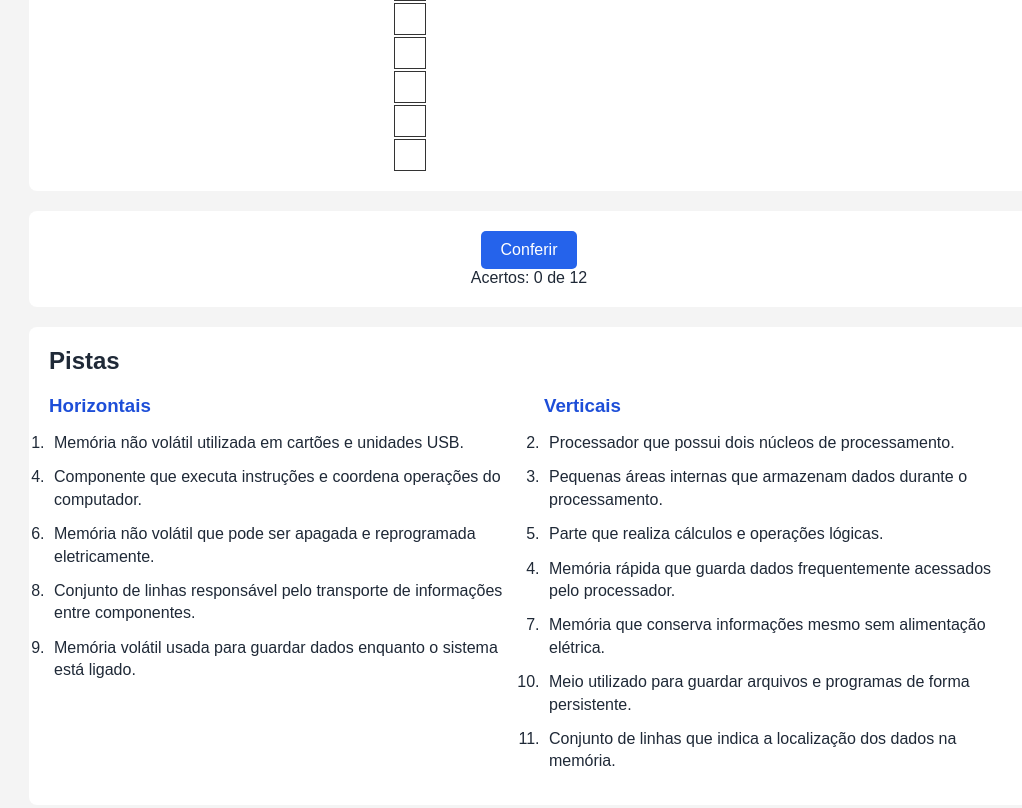
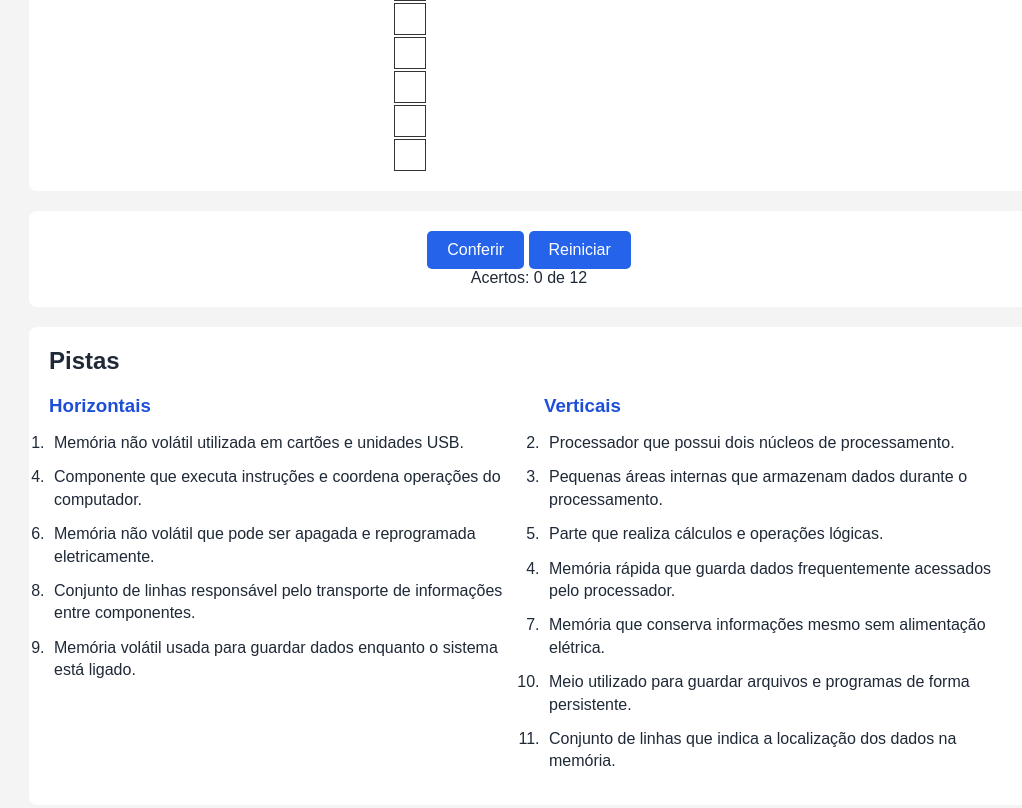
Before and after one commit to alex-ikezili/arqcomp-cruzadinha, a plain HTML site: page index.html in a window 1280 px wide. Shown: the part 734-1542 px from the top of the page, without its empty margins (111-1133 px from the left). Drawn offline with Linux system fonts and the light colour scheme.

Commit message:
feat: adiciona botao Reiniciar e limpeza do tabuleiro

```diff
--- a/index.html
+++ b/index.html
@@ -24,6 +24,7 @@
 
         <section id="controles">
             <button id="btn-conferir">Conferir</button>
+            <button id="btn-reiniciar">Reiniciar</button>
             <p id="resultado">Acertos: 0 de 12</p>
         </section>
 
```
